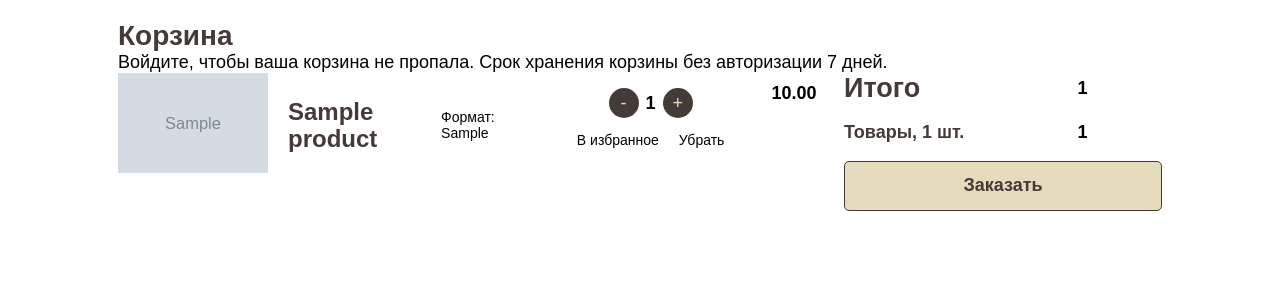
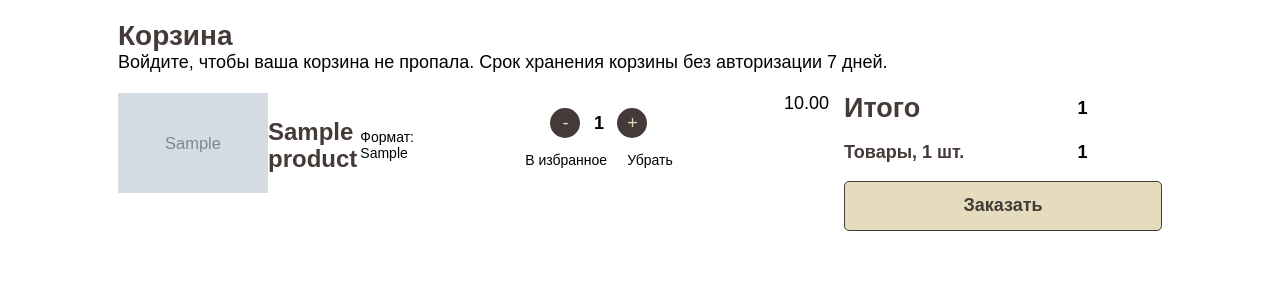
Before and after one commit to PavelGrebenshikov/butterfly, a Django app: template butterfly/templates/cart/index.html in a window 1280 px wide. Shown: the part 100-400 px from the top of the page. Run offline with Django 3.2, Linux system fonts and the light colour scheme; tables that the repository leaves empty hold one stand-in row (values such as "Sample post"); the template is opened without the code that fills it: values that come from a table or form of the project are taken from there, most other values are stand-ins (such as "Sample title", 1, 10 or a date in 2020); grey boxes marked "Sample" are stand-in pictures; parts of the project's set-up code (start-up, migrations or seed data) failed here and were passed over.

Commit message:
Fixed bucket block styles

```diff
--- a/butterfly/static/css/cart.css
+++ b/butterfly/static/css/cart.css
@@ -8,6 +8,7 @@
     display: flex;
 }
 .cart__wrapper {
+    margin: 20px 0 0 0;
     width: 100%;
 }
 .cart__products {
@@ -16,6 +17,7 @@
     flex-direction: column;
 }
 .cart__total {
+    margin: 20px 0 0 0;
     width: 40%;
 }
 .item {
@@ -30,7 +32,7 @@
     background-size: cover;
     object-fit: cover;
 }
-.wrap {
+.item__wrap {
     width: 100%;
     margin: 0 0 0 20px;
 }
@@ -54,17 +56,20 @@
     margin: 0;
     padding: 0;
 }
+.item__price > p {
+    margin: 0 15px 0 0;
+}
 .count__wrap {
     width: 100%;
     display: flex;
     flex-direction: column;
 }
 .count__box {
-   margin: 15px 0 0 0;
-   width: 100%;
-   display: flex;
-   justify-content: center;
-   align-items: center;
+    margin: 15px 0 0 0;
+    width: 100%;
+    display: flex;
+    justify-content: center;
+    align-items: center;
 }
 .box {
     font-size: 14px;
@@ -99,14 +104,6 @@
     background-color: var(--bg-color);
     color: var(--background-color);
     transition: .3s;
-}
-.item__price {
-        width: 30%;
-}
-.item__price > p {
-    margin: 10px 0 0 0;
-    padding: 0;
-    font-weight: bold;
 }
 
 /* total block */
```
